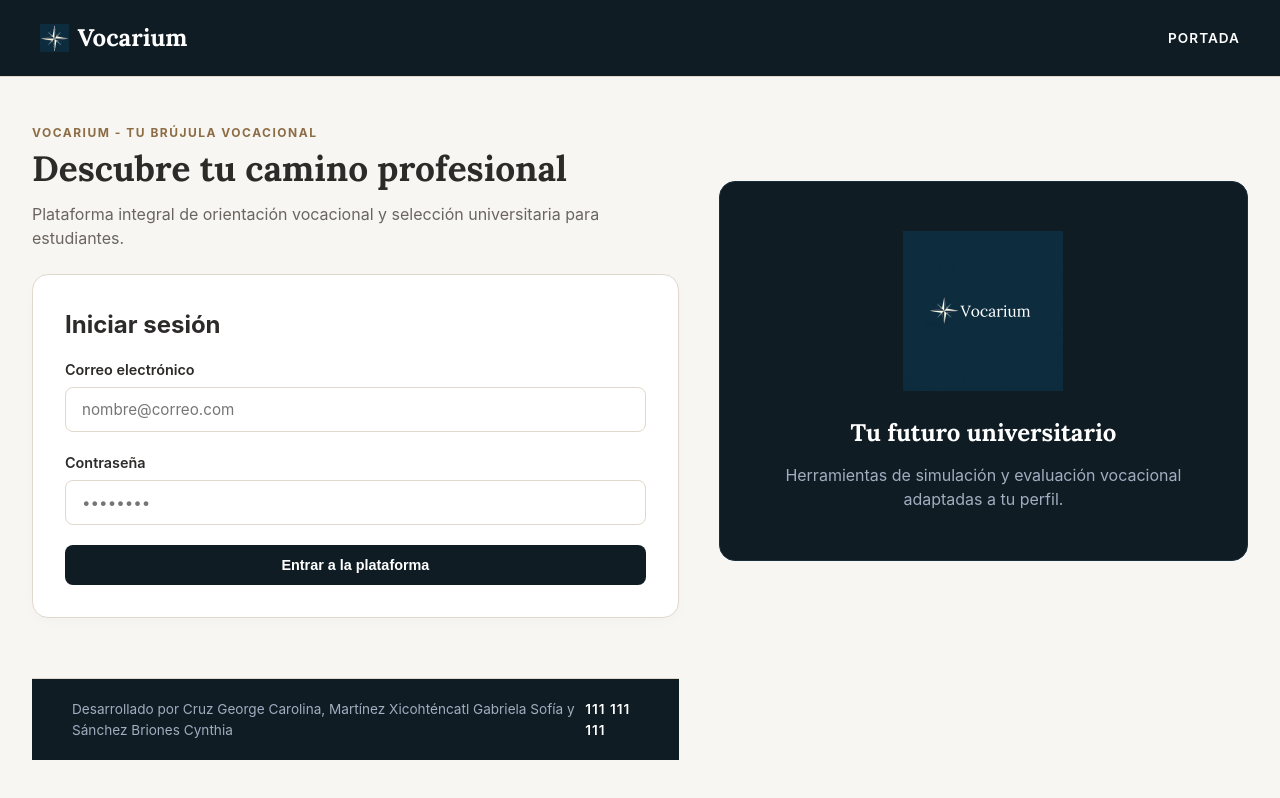
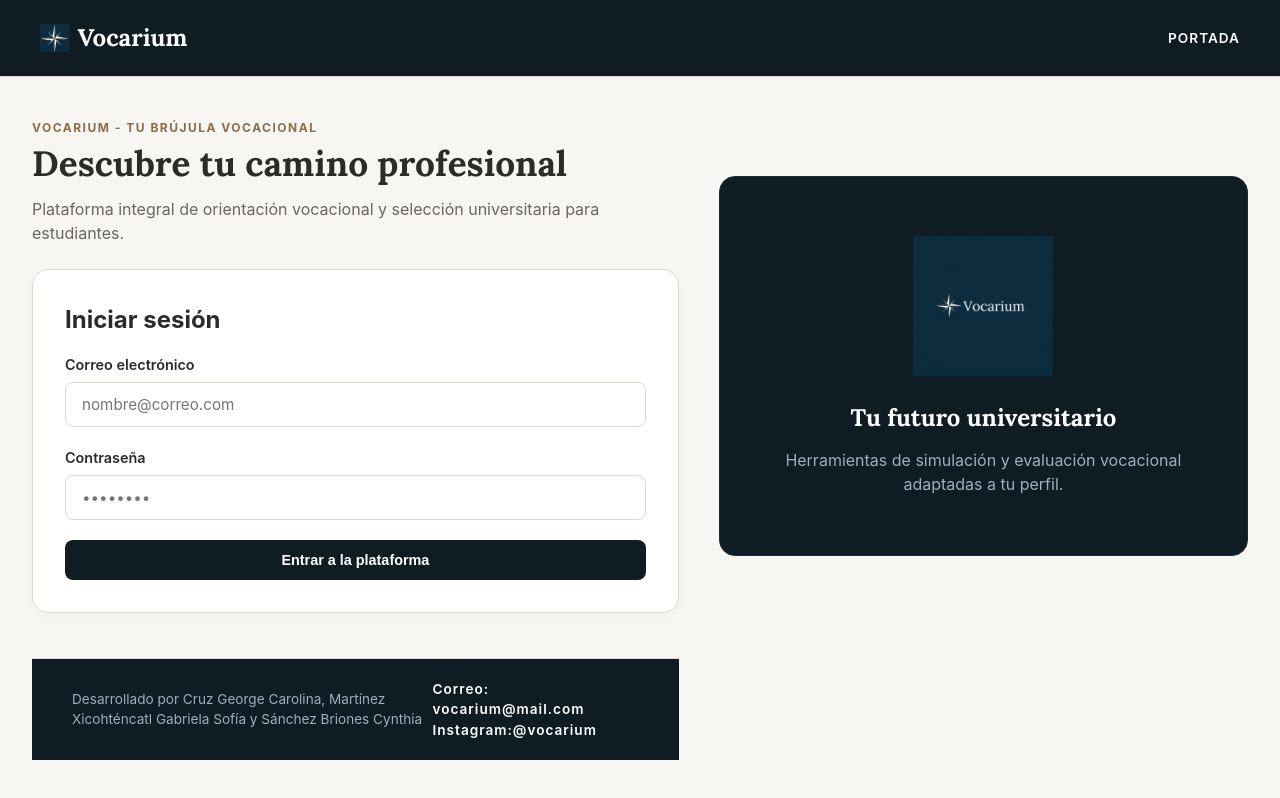
Before and after one commit to GabrielaXicohtencatl/vocarium, a plain HTML site: page index.html in a window 1280 px wide. Drawn offline with Linux system fonts and the light colour scheme.

Commit message:
Actualización de datos y tamaño de imagen

```diff
--- a/index.html
+++ b/index.html
@@ -172,14 +172,14 @@
             </div>
 
             <div style="background-color: #0f1c24; color: white; border-radius: 16px; padding: 3rem 2rem; text-align: center; display: flex; flex-direction: column; align-items: center; justify-content: center; min-height: 380px; border: 1px solid #1a2d3d;">
-                <img src="LogoVocarium.jpeg" alt="Logo Vocarium" style="max-width: 160px; height: auto; margin-bottom: 1.5rem; object-fit: contain;">
+                <img src="LogoVocarium.jpeg" alt="Logo Vocarium" style="max-width: 140px; height: auto; margin-bottom: 1.5rem; object-fit: contain;">
                 <h3 style="font-family: var(--fuente-serif); font-size: 1.5rem; margin-bottom: 0.75rem;">Tu futuro universitario</h3>
                 <p class="description" style="color: #a0aec0; margin-bottom: 0;">Herramientas de simulación y evaluación vocacional adaptadas a tu perfil.</p>
             </div>
 
         <footer class="footer">
             <div class="footer-credits">Desarrollado por Cruz George Carolina, Martínez Xicohténcatl Gabriela Sofía y Sánchez Briones Cynthia</div>
-            <div class="footer-info">111 111 111</div>
+            <div class="footer-info">Correo: vocarium@mail.com  Instagram:@vocarium</div>
         </footer>
     </section>
 
```
